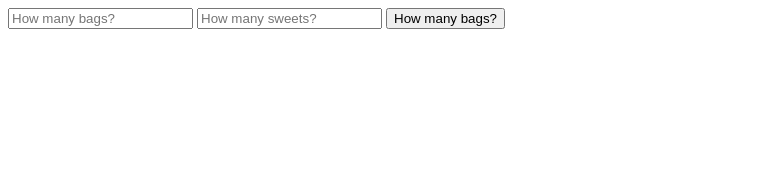
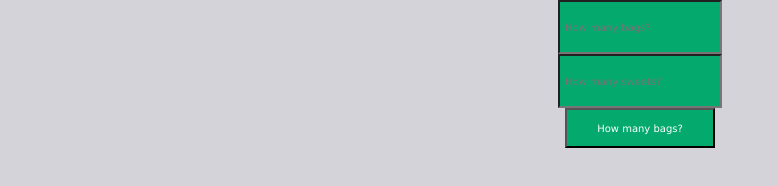
Before and after one commit to MrCrabmeat/justSomeCode, a plain HTML site: page Number of sweets practice.html in a window 1280 px wide. Shown: the whole page, without its empty margins (0-777 px from the left). Drawn offline with Linux system fonts and the light colour scheme.

Commit message:
Made a practice website

```diff
--- a/Number of sweets practice.html
+++ b/Number of sweets practice.html
@@ -4,21 +4,22 @@
 <head>
     <meta charset="UTF-8">
     <title>Sweets per Bag Checker</title>
+    <link rel="stylesheet" href="./SweetsStyling.css">
 </head>
 <body>
     <script id="InputSweet">
         function InputSweet(SweetCount) {
-            SweetCount = document.getElementById("how many sweets? ").value;
+            SweetCount = document.getElementById("howManySweets?").value;
             return parseInt(SweetCount);}
     </script>
     <script id="InputBag">
         function InputBag(BagCount) {
-            BagCount = document.getElementById("how many bags? ").value;
+            BagCount = document.getElementById("howManyBags?").value;
             return parseInt(BagCount);}
     </script>
-    <input id="how many bags? " type="number" placeholder="How many bags? ">
-    <input id="how many sweets? " type="number" placeholder="How many sweets? ">
-    <button onclick="DoesItWork()">How many bags?</button>
+        <input id="howManyBags?" type="number" placeholder="How many bags? ">
+        <input id="howManySweets?" type="number" placeholder="How many sweets? ">
+        <button id="DoesItWorkButton" onclick="DoesItWork()">How many bags?</button>
     <script>
         function DoesItWork() {
             let SweetCount = InputSweet();
--- a/SweetsStyling.css
+++ b/SweetsStyling.css
@@ -0,0 +1,30 @@
+html{
+    background: #D3D3D9;
+}
+
+body{
+    display: flex;
+    flex-direction: column;
+    align-items: center;
+    justify-content: center;
+    height: 100%;
+    width: 100%;
+    margin: 0;}
+
+input, button{
+    background: #04AA6D;
+    color: white;
+    width: 150px;
+    height: 40px;
+    padding: 5px;
+    font-size: 10px;
+    font-family: verdana, serif;}
+
+input:focus button:hover{
+    opacity: 75%;
+}
+
+form{
+    border: 8px solid #04AA6D;
+    border-radius: 6px;
+}
```
